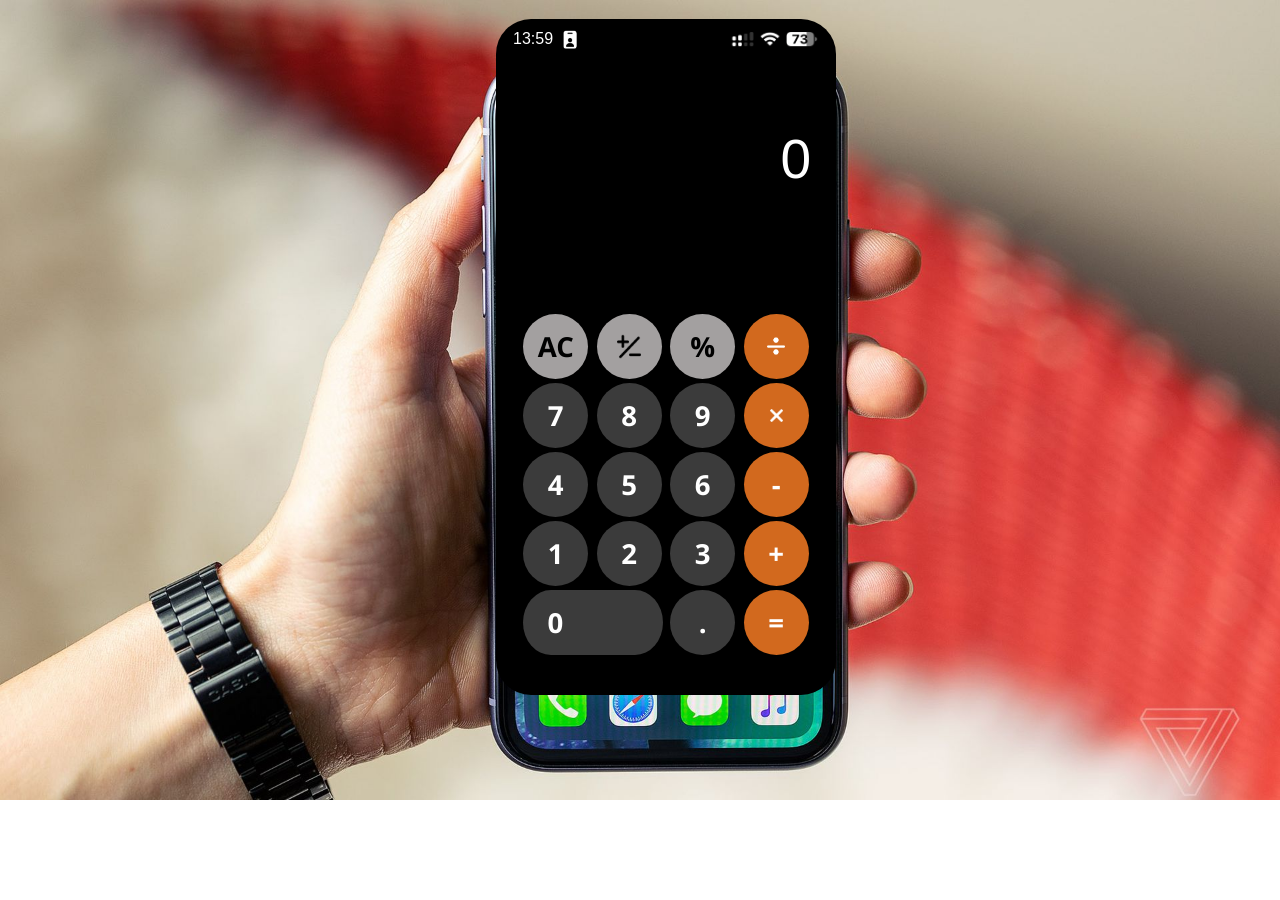
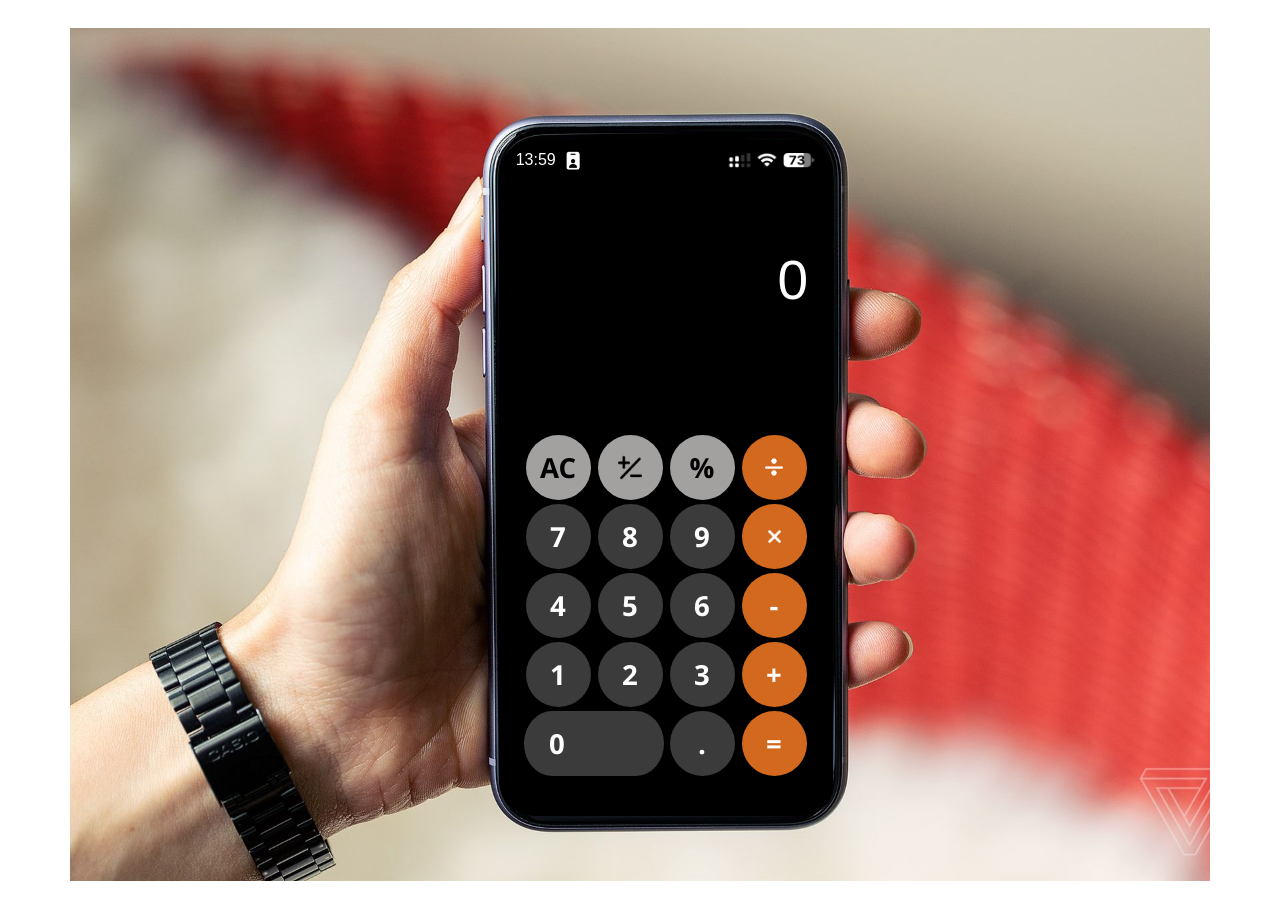
Before and after one commit to Alibek1117/Calculator, a plain HTML site: page index.html in a window 1280 px wide. Before the commit the page ends 800 px from the top, so only its background shows below. Drawn offline with Linux system fonts and the light colour scheme.

Commit message:
corrected

```diff
--- a/index.html
+++ b/index.html
@@ -7,6 +7,9 @@
     <link rel="stylesheet" href="./style.css" />
   </head>
   <body>
+    <div class="full">
+
+
     <div class="container">
       <div class="calc-wrapper">
 
@@ -47,6 +50,7 @@
         </div>
       </div>
     </div>
+  </div>
 
     <script src="./main.js"></script>
   </body>
--- a/style.css
+++ b/style.css
@@ -5,21 +5,34 @@
   }
 
   body {
+
+    font-family: Arial, Helvetica, sans-serif;
+  }
+
+  .full{
+    margin: auto;
+    width: 1140px;
+    height: 900px;
     background-image: url(./img/iPhone-11-the-verge-review.jpg);
     background-size: 1280px;
     background-position: center 60%;
-    font-family: Arial, Helvetica, sans-serif;
+    background-repeat: no-repeat;
   }
 
   .container {
+
+
     position: relative;
     left: 26px;
-    top: -10px;
+    top: 111px;
     max-width: 1140px;
     width: 100%;
     margin: 0 auto;
     padding: 0 15px;
     box-sizing: border-box;
+    display: flex;
+    align-items: center;
+    vertical-align: middle;
   }
   .calc-wrapper {
     margin: 0 auto;
```
